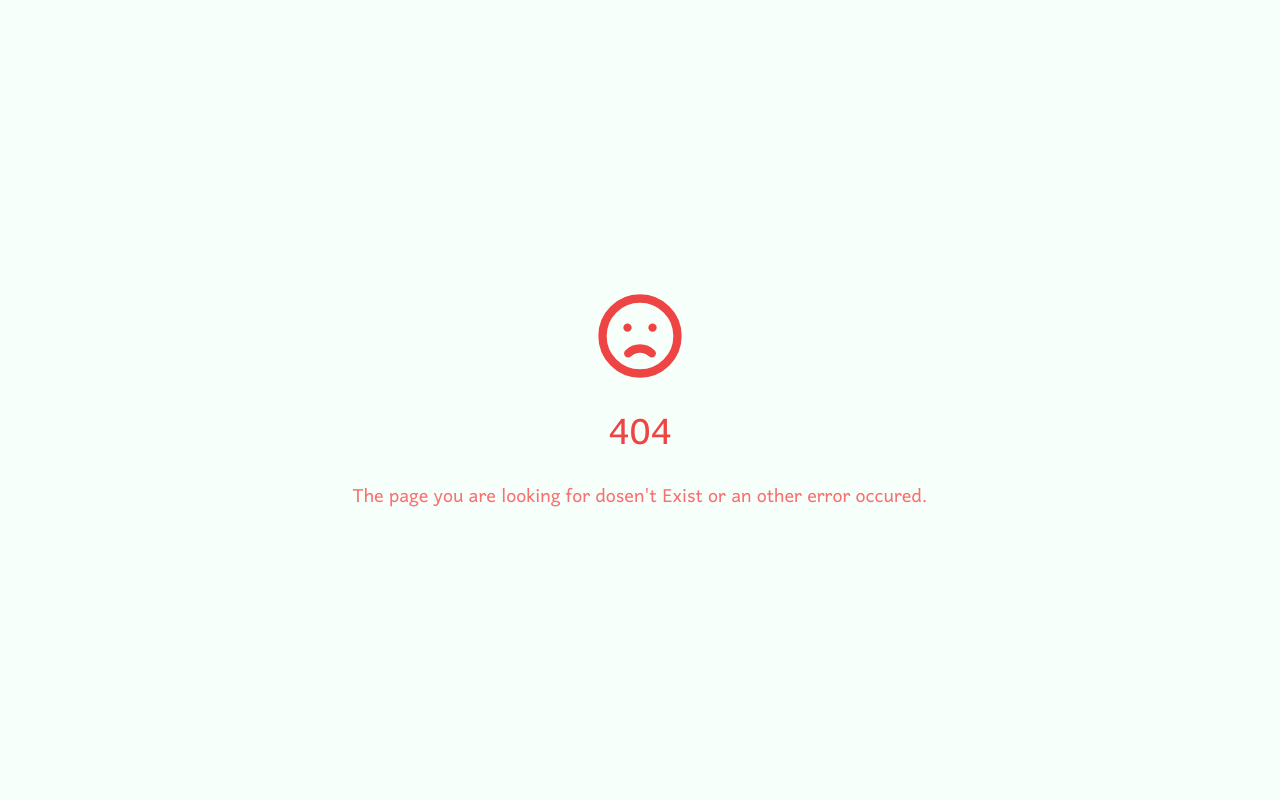
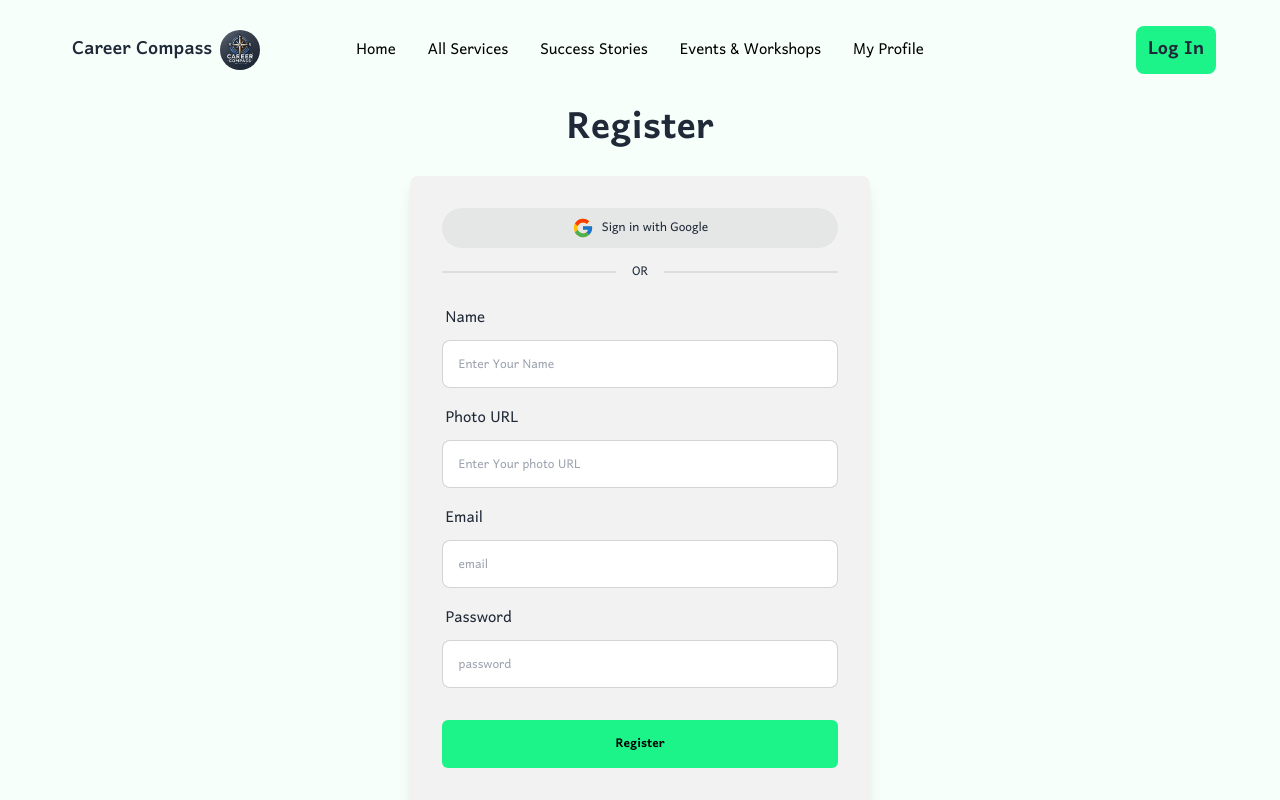
Before and after one commit to shahbaz-kamal/career-compass-website, a React (Vite) app: page /register in a window 1280 px wide. Before the commit this address had no page. Shown: the top 800 px of the page. Built offline with nearby package versions, Linux system fonts and the light colour scheme.

Commit message:
Login & Register Page design Done

```diff
--- a/src/Components/Navbar.jsx
+++ b/src/Components/Navbar.jsx
@@ -74,7 +74,10 @@ const Navbar = () => {
         </div>
       </div>
       <div className="navbar-end">
-        <Link className="bg-color-primary py-2 px-3 rounded-lg font-bold text-base md:text-xl lg:text-2xl">
+        <Link
+          to={"/log-in"}
+          className="bg-color-primary py-2 px-3 rounded-lg font-bold text-base md:text-xl lg:text-2xl"
+        >
           Log In
         </Link>
       </div>
--- /dev/null
+++ b/src/Pages/Login.jsx
@@ -0,0 +1,74 @@
+import React from "react";
+import { FcGoogle } from "react-icons/fc";
+import { Link } from "react-router-dom";
+import SectionTitle from "../Components/SectionTitle";
+
+const Login = () => {
+  return (
+    <div className="flex items-center justify-center flex-col min-h-screen pb-10 ">
+      <div>
+        <SectionTitle sectionTitle={"Login"}></SectionTitle>
+      </div>
+      <div className="bg-base-200 rounded-lg w-full md:w-[50%] lg:w-[40%] shadow-lg">
+        <div className="px-[2rem] pt-[2rem] justify-center items-center w-full">
+          <button className="flex gap-2 items-center justify-center bg-base-300 w-full py-2 rounded-full">
+            <FcGoogle size={22}></FcGoogle>
+            <span>Sign in with Google</span>
+          </button>
+        </div>
+        <div className="divider px-[2rem] ">OR</div>
+        <form className="card-body mt-0 pt-0">
+          <div className="form-control">
+            <label className="label">
+              <span className="text-base md:text-xl">Email</span>
+            </label>
+            <input
+              name="email"
+              type="email"
+              placeholder="email"
+              className="input input-bordered"
+              required
+            />
+          </div>
+          <div className="form-control">
+            <label className="label">
+              <span className="text-base md:text-xl">Password</span>
+            </label>
+            <input
+              name="password"
+              type="password"
+              placeholder="password"
+              className="input input-bordered"
+              required
+            />
+            <label className="label">
+              <a href="#" className="label-text-alt link link-hover">
+                Forgot password?
+              </a>
+            </label>
+          </div>
+          <div className="form-control mt-6">
+            <button className="bg-color-primary font-bold text-black rounded-md py-3 px-4 hover:bg-color-secondary hover:border-color-secondary transition duration-300">
+              Login
+            </button>
+          </div>
+        </form>
+
+        {/* {error && (
+          <p className="px-[2rem] font-bold text-red-500 text-center">
+            {error}
+          </p>
+        )} */}
+
+        <p className="p-[2rem] text-center font-semibold">
+          New to this Website?{" "}
+          <span className="text-red-500 font-bold">
+            <Link to={"/register"}>Register Now</Link>
+          </span>
+        </p>
+      </div>
+    </div>
+  );
+};
+
+export default Login;
--- /dev/null
+++ b/src/Pages/Register.jsx
@@ -0,0 +1,92 @@
+import React from "react";
+import { Link } from "react-router-dom";
+import { FcGoogle } from "react-icons/fc";
+
+const Register = () => {
+  return (
+    <div className="flex items-center justify-center flex-col min-h-screen pb-10">
+      <div>
+        <h1 className="font-bold text-5xl mb-6">Register</h1>
+      </div>
+      <div className="bg-base-200 rounded-lg w-full md:w-[50%] lg:w-[40%] shadow-lg">
+        <div className="px-[2rem] pt-[2rem] justify-center items-center w-full">
+          <button className="flex gap-2 items-center justify-center bg-base-300 w-full py-2 rounded-full">
+            <FcGoogle size={22}></FcGoogle>
+            <span>Sign in with Google</span>
+          </button>
+        </div>
+        <div className="divider px-[2rem] ">OR</div>
+        <form className="card-body py-0">
+          <div className="form-control">
+            <label className="label">
+              <span className="text-base md:text-xl">Name</span>
+            </label>
+            <input
+              name="name"
+              type="text"
+              placeholder="Enter Your Name"
+              className="input input-bordered"
+              required
+            />
+          </div>
+          <div className="form-control">
+            <label className="label">
+              <span className="text-base md:text-xl">Photo URL</span>
+            </label>
+            <input
+              name="photo"
+              type="text"
+              placeholder="Enter Your photo URL"
+              className="input input-bordered"
+              required
+            />
+          </div>
+          <div className="form-control">
+            <label className="label">
+              <span className="text-base md:text-xl">Email</span>
+            </label>
+            <input
+              name="email"
+              type="email"
+              placeholder="email"
+              className="input input-bordered"
+              required
+            />
+          </div>
+          <div className="form-control">
+            <label className="label">
+              <span className="text-base md:text-xl">Password</span>
+            </label>
+            <input
+              name="password"
+              type="password"
+              placeholder="password"
+              className="input input-bordered"
+              required
+            />
+          </div>
+          <div className="form-control mt-6">
+            <button className=" bg-color-primary font-bold text-black rounded-md py-3 px-4 hover:bg-color-secondary hover:border-color-secondary transition duration-300">
+              Register
+            </button>
+          </div>
+        </form>
+
+        {/* {error && (
+          <p className="px-[2rem] font-bold text-red-500 text-center">
+            {error}
+          </p>
+        )} */}
+
+        <p className="p-[2rem] text-center font-semibold">
+          Already have an account?{" "}
+          <span className="text-red-500 font-bold">
+            <Link to={"/log-in"}>Log in Now</Link>
+          </span>
+        </p>
+      </div>
+    </div>
+  );
+};
+
+export default Register;
```
Also changed, not shown: src/Router/router.jsx (+10 -0 lines).
